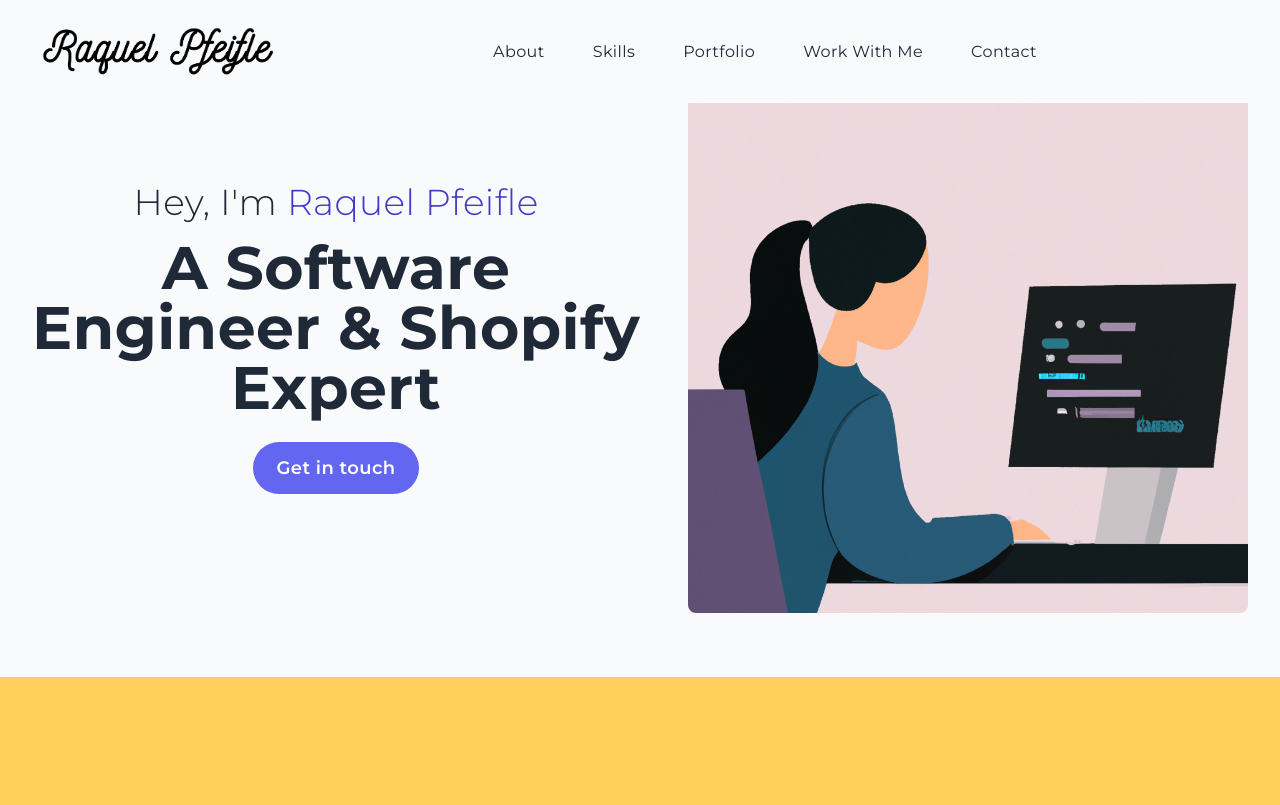
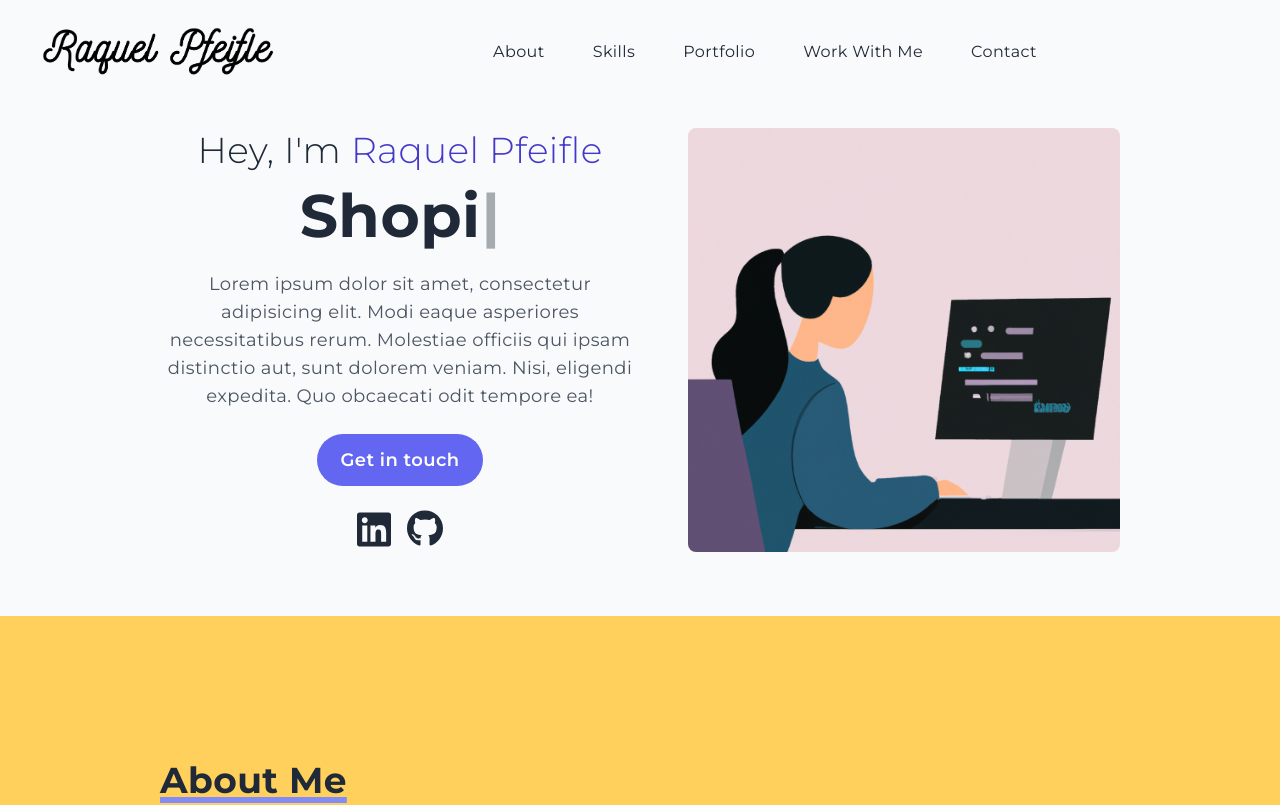
Before and after one commit to rdpfeifle/portfolio_nextjs, a Next.js app: page / in a window 1280 px wide. Shown: the top 805 px of the page. Built offline with nearby package versions, Linux system fonts and the light colour scheme.

Commit message:
Added typewriter effect

```diff
--- a/components/Hero.jsx
+++ b/components/Hero.jsx
@@ -1,19 +1,64 @@
 import Image from "next/image";
+import Link from "next/link";
+import Typewriter from "typewriter-effect";
 
 export const Hero = () => {
   return (
     <section
       id="hero"
-      className="container flex flex-col items-center justify-center md:flex-row md:items-center md:justify-between px-8 p-16"
+      className="container flex flex-col items-center mt-16 justify-center md:flex-row md:items-center md:justify-between py-16"
     >
-      <div className="flex flex-col items-center text-center md:text-left md:w-1/2">
+      <div className="flex flex-col items-center text-center md:w-1/2">
         <h2 className="font-light mb-4">
           Hey, I'm <span className="text-indigo-700">Raquel Pfeifle</span>
         </h2>
-        <h1 className="pb-6 text-center">
-          A Software Engineer & Shopify Expert
+        <h1 className="pb-6">
+          {" "}
+          <Typewriter
+            options={{
+              strings: ["Software Engineer", "Shopify Developer"],
+              autoStart: true,
+              loop: true,
+            }}
+          />
         </h1>
-        <button className="rounded-full px-6 py-3">Get in touch</button>
+        <p className="pb-6">
+          Lorem ipsum dolor sit amet, consectetur adipisicing elit. Modi eaque
+          asperiores necessitatibus rerum. Molestiae officiis qui ipsam
+          distinctio aut, sunt dolorem veniam. Nisi, eligendi expedita. Quo
+          obcaecati odit tempore ea!
+        </p>
+        <Link href="#contact">
+          <button className="rounded-full px-6 py-3">Get in touch</button>
+        </Link>
+        <div className="mt-6 flex gap-4">
+          <Link
+            href="https://www.linkedin.com/in/raqueldpfeifle"
+            target="_blank"
+            rel="noopener noreferrer"
+          >
+            <Image
+              src="/assets/linkedin.svg"
+              alt="LinkedIn"
+              width={34}
+              height={34}
+              className="transform hover:scale-110 transition-transform duration-300 social-icons"
+            />
+          </Link>
+          <Link
+            href="https://github.com/rdpfeifle"
+            target="_blank"
+            rel="noopener noreferrer"
+          >
+            <Image
+              src="/assets/github.svg"
+              alt="Github"
+              width={36}
+              height={36}
+              className="transform hover:scale-110 transition-transform duration-300  social-icons"
+            />
+          </Link>
+        </div>
       </div>
       <div className="w-full md:w-1/2 max-md:mt-6 lg:pl-12">
         <Image
```
